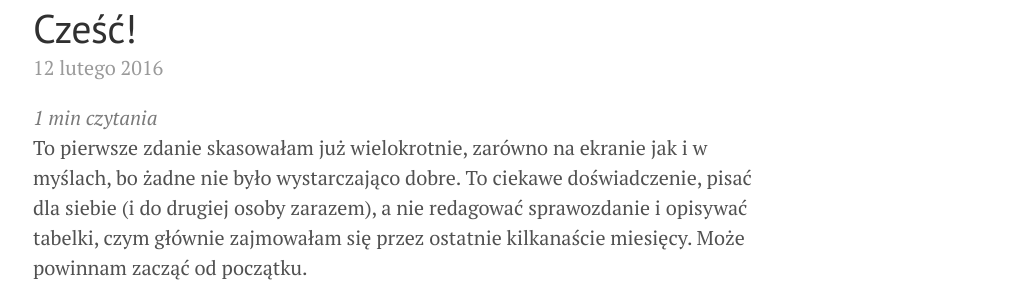
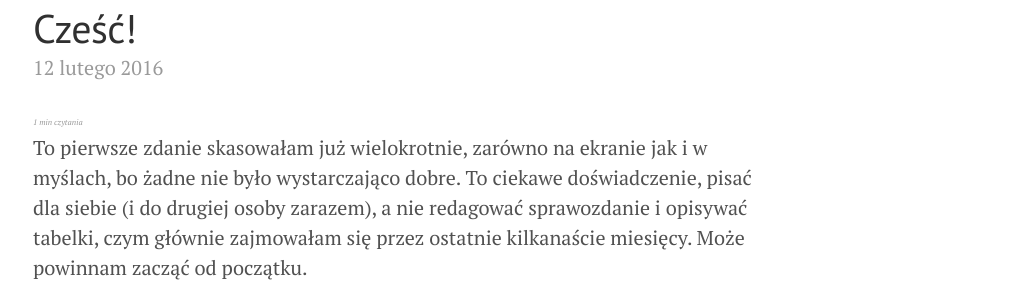
Before and after one commit to pumiko/pumiko.github.io, a Jekyll site: the page built from _posts/2016-02-12-czesc.markdown, in a window 1280 px wide. Shown: the part 129-429 px from the top of the page, without its empty margins (247-1278 px from the left). Built offline with Jekyll 4.4.1, drawn with Linux system fonts in a browser that asks for light colours; nearby versions of some CDN libraries; comment, search, counter and statistics services are not loaded.

Commit message:
update post meta and post date

```diff
--- a/public/css/lanyon.css
+++ b/public/css/lanyon.css
@@ -303,7 +303,6 @@ a.sidebar-nav-item:focus {
   letter-spacing: 10;
 }
 
-.meta, .post-meta { width: auto; font-weight: 200; font-size: 0.6 rem ; margin-bottom: 3; padding: .25em 0; color: #7a7a7a; font-style: italic; }
 
 
 /*
@@ -312,6 +311,16 @@ a.sidebar-nav-item:focus {
  * Each post is wrapped in `.post` and is used on default and post layouts. Each
  * page is wrapped in `.page` and is only used on the page layout.
  */
+.meta,
+.post-meta {
+  width: auto;
+  font-weight: 100;
+  font-size: .4rem ;
+  margin-bottom: 1.0rem;
+  padding: .25em 0;
+  color: #9a9a9a;
+  font-style: italic;
+}
 
 .page,
 .post {
@@ -334,6 +343,13 @@ a.sidebar-nav-item:focus {
   display: block;
   margin-top: -.5rem;
   margin-bottom: 1rem;
+  color: #9a9a9a;
+}
+
+.post-date-inside {
+  display: block;
+  margin-top: -.5rem;
+  margin-bottom: 0.5rem;
   color: #9a9a9a;
 }
 
```
